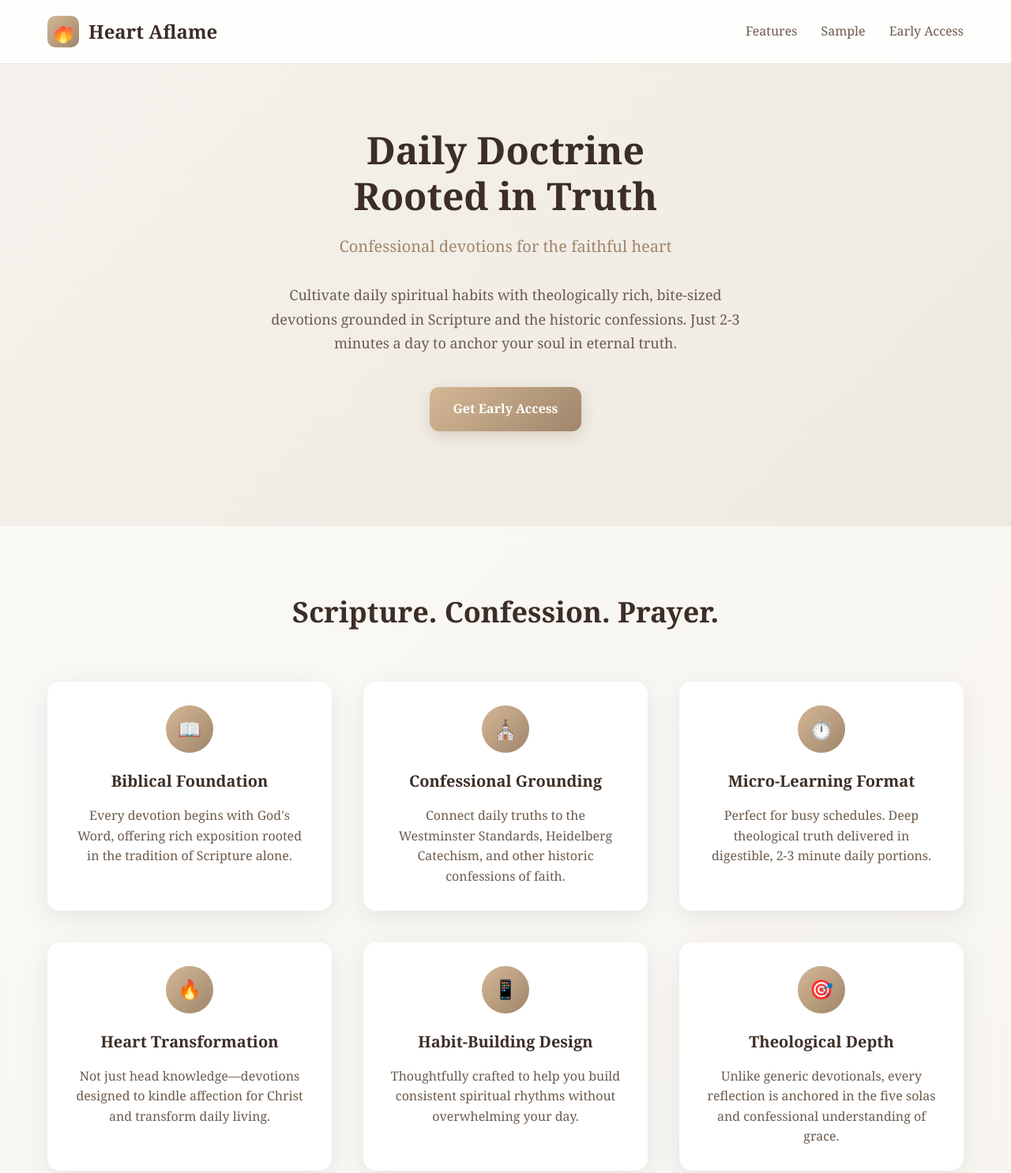
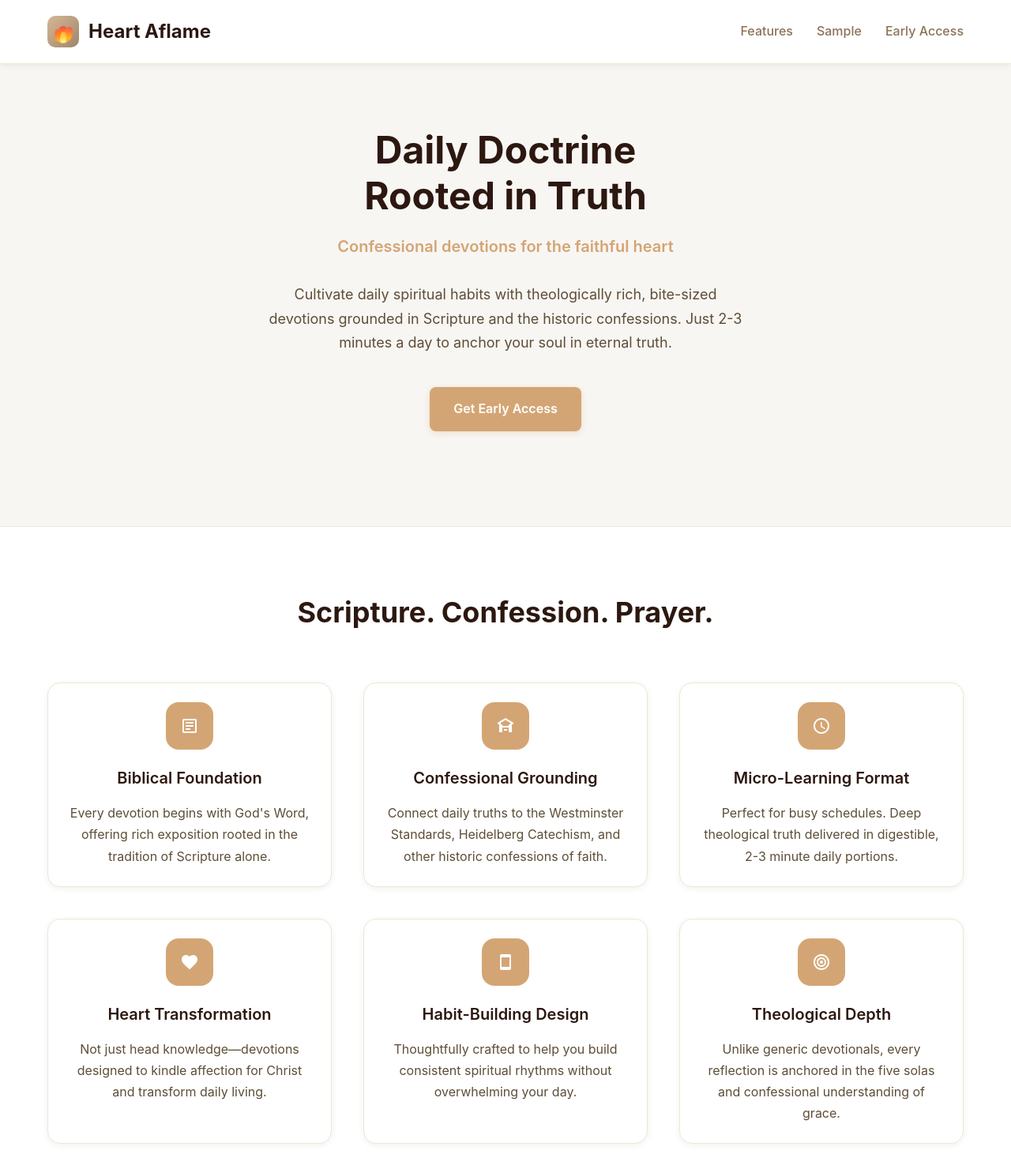
Before and after one commit to justinrolston/heart-aflame-web, a plain HTML site: page index.html in a window 1280 px wide. Shown: the top 1485 px of the page at 79% size. Drawn offline with Linux system fonts and the light colour scheme.

```diff
--- a/index.html
+++ b/index.html
@@ -5,6 +5,18 @@
     <meta name="viewport" content="width=device-width, initial-scale=1.0">
     <title>Heart Aflame - Confessional Devotional App</title>
     <style>
+        :root {
+            --bg-primary: #F8F6F3;
+            --bg-card: #FFFFFF;
+            --text-primary: #2C1810;
+            --text-secondary: #5D4E37;
+            --text-accent: #8B7355;
+            --text-muted: #9B8B7A;
+            --border-light: #F0E6D2;
+            --border-accent: #D4A574;
+            --quote-bg: #FDFCFA;
+        }
+
         * {
             margin: 0;
             padding: 0;
@@ -12,10 +24,10 @@
         }
 
         body {
-            font-family: 'Georgia', serif;
+            font-family: -apple-system, BlinkMacSystemFont, 'Segoe UI', 'Roboto', 'Oxygen', 'Ubuntu', 'Cantarell', 'Helvetica Neue', sans-serif;
             line-height: 1.6;
-            color: #3c2e26;
-            background: linear-gradient(135deg, #f5f2ed 0%, #e8e0d1 100%);
+            color: var(--text-primary);
+            background: var(--bg-primary);
             min-height: 100vh;
         }
 
@@ -28,12 +40,12 @@
         /* Header */
         .header {
             padding: 20px 0;
-            background: rgba(255, 255, 255, 0.9);
-            backdrop-filter: blur(10px);
-            border-bottom: 1px solid rgba(160, 133, 107, 0.2);
+            background: var(--bg-card);
+            border-bottom: 1px solid var(--border-light);
             position: sticky;
             top: 0;
             z-index: 100;
+            box-shadow: 0 2px 8px rgba(0,0,0,0.06);
         }
 
         .nav {
@@ -113,8 +125,8 @@
 
         .logo-text {
             font-size: 24px;
-            font-weight: bold;
-            color: #3c2e26;
+            font-weight: 700;
+            color: var(--text-primary);
         }
 
         .nav-links {
@@ -125,13 +137,13 @@
 
         .nav-links a {
             text-decoration: none;
-            color: #6b5b4d;
+            color: var(--text-accent);
             font-weight: 500;
             transition: color 0.3s ease;
         }
 
         .nav-links a:hover {
-            color: #a0856b;
+            color: var(--border-accent);
         }
 
         /* Hero Section */
@@ -142,22 +154,22 @@
 
         .hero h1 {
             font-size: 48px;
-            font-weight: bold;
+            font-weight: 700;
             margin-bottom: 20px;
-            color: #3c2e26;
+            color: var(--text-primary);
             line-height: 1.2;
         }
 
         .hero .subtitle {
             font-size: 20px;
-            color: #a0856b;
+            color: var(--border-accent);
             margin-bottom: 30px;
-            font-weight: 500;
+            font-weight: 600;
         }
 
         .hero .description {
             font-size: 18px;
-            color: #6b5b4d;
+            color: var(--text-secondary);
             max-width: 600px;
             margin: 0 auto 40px;
             line-height: 1.7;
@@ -165,15 +177,15 @@
 
         .cta-button {
             display: inline-block;
-            background: linear-gradient(135deg, #d4b896 0%, #a0856b 100%);
+            background: var(--border-accent);
             color: white;
             padding: 15px 30px;
-            border-radius: 12px;
+            border-radius: 8px;
             text-decoration: none;
             font-weight: 600;
             font-size: 16px;
             transition: transform 0.3s ease, box-shadow 0.3s ease;
-            box-shadow: 0 6px 20px rgba(160, 133, 107, 0.3);
+            box-shadow: 0 2px 8px rgba(212, 165, 116, 0.3);
         }
 
         .cta-button:hover {
@@ -184,15 +196,21 @@
         /* Features Section */
         .features {
             padding: 80px 0;
-            background: rgba(255, 255, 255, 0.6);
-            backdrop-filter: blur(10px);
+            background: var(--bg-card);
+            border-top: 1px solid var(--border-light);
+            border-bottom: 1px solid var(--border-light);
+        }
+
+        .section-header {
+            text-align: center;
+            margin-bottom: 60px;
         }
 
         .features h2 {
-            text-align: center;
             font-size: 36px;
-            margin-bottom: 60px;
-            color: #3c2e26;
+            color: var(--text-primary);
+            font-weight: 700;
+            margin: 0;
         }
 
         .features-grid {
@@ -202,12 +220,13 @@
         }
 
         .feature-card {
-            background: white;
-            padding: 30px;
+            background: var(--bg-card);
+            padding: 24px;
             border-radius: 16px;
-            box-shadow: 0 8px 32px rgba(0,0,0,0.08);
+            border: 1px solid var(--border-light);
+            box-shadow: 0 2px 8px rgba(0,0,0,0.06);
             text-align: center;
-            transition: transform 0.3s ease;
+            transition: transform 0.3s ease, box-shadow 0.3s ease;
         }
 
         .feature-card:hover {
@@ -217,25 +236,25 @@
         .feature-icon {
             width: 60px;
             height: 60px;
-            background: linear-gradient(135deg, #d4b896 0%, #a0856b 100%);
-            border-radius: 50%;
+            background: var(--border-accent);
+            border-radius: 16px;
             display: flex;
             align-items: center;
             justify-content: center;
             margin: 0 auto 20px;
-            font-size: 24px;
             color: white;
         }
 
         .feature-card h3 {
             font-size: 20px;
             margin-bottom: 15px;
-            color: #3c2e26;
+            color: var(--text-primary);
+            font-weight: 600;
         }
 
         .feature-card p {
-            color: #6b5b4d;
-            line-height: 1.6;
+            color: var(--text-secondary);
+            line-height: 1.7;
         }
 
         /* Sample Devotion */
@@ -244,67 +263,70 @@
         }
 
         .sample h2 {
-            text-align: center;
             font-size: 36px;
-            margin-bottom: 60px;
-            color: #3c2e26;
+            color: var(--text-primary);
+            font-weight: 700;
+            margin: 0;
         }
 
         .devotion-card {
             max-width: 700px;
             margin: 0 auto;
-            background: white;
-            padding: 40px;
-            border-radius: 20px;
-            box-shadow: 0 12px 40px rgba(0,0,0,0.1);
-            border-left: 6px solid #a0856b;
+            background: var(--bg-card);
+            padding: 24px;
+            border-radius: 16px;
+            border: 1px solid var(--border-light);
+            box-shadow: 0 2px 8px rgba(0,0,0,0.06);
+            border-left: 4px solid var(--border-accent);
         }
 
         .devotion-title {
             font-size: 24px;
-            font-weight: bold;
-            color: #3c2e26;
+            font-weight: 700;
+            color: var(--text-primary);
             margin-bottom: 20px;
         }
 
         .scripture {
-            background: linear-gradient(135deg, #f5f2ed 0%, #e8e0d1 100%);
+            background: var(--quote-bg);
             padding: 20px;
             border-radius: 12px;
             margin-bottom: 25px;
             font-style: italic;
-            color: #6b5b4d;
-            border-left: 4px solid #d4b896;
+            color: var(--text-secondary);
+            border-left: 4px solid var(--border-accent);
         }
 
         .reflection {
-            color: #6b5b4d;
+            color: var(--text-secondary);
             line-height: 1.7;
             margin-bottom: 25px;
         }
 
         .confessional {
-            background: rgba(212, 184, 150, 0.15);
+            background: var(--quote-bg);
             padding: 20px;
             border-radius: 12px;
             margin-bottom: 25px;
             font-style: italic;
-            color: #6b5b4d;
+            color: var(--text-secondary);
+            border-left: 4px solid var(--border-accent);
         }
 
         .prayer {
-            color: #a0856b;
+            color: var(--text-accent);
             font-weight: 500;
             text-align: center;
             padding: 20px;
-            background: rgba(255, 255, 255, 0.8);
+            background: var(--quote-bg);
             border-radius: 12px;
+            border-left: 4px solid var(--border-accent);
         }
 
         /* Email Signup */
         .signup {
             padding: 80px 0;
-            background: linear-gradient(135deg, #3c2e26 0%, #6b5b4d 100%);
+            background: var(--text-primary);
             color: white;
             text-align: center;
         }
@@ -336,7 +358,7 @@
         }
 
         .email-button {
-            background: linear-gradient(135deg, #d4b896 0%, #a0856b 100%);
+            background: var(--border-accent);
             color: white;
             padding: 15px 25px;
             border: none;
@@ -353,9 +375,10 @@
         /* Footer */
         .footer {
             padding: 40px 0;
-            background: rgba(255, 255, 255, 0.9);
+            background: var(--bg-card);
             text-align: center;
-            color: #6b5b4d;
+            color: var(--text-accent);
+            border-top: 1px solid var(--border-light);
         }
 
         /* Responsive */
@@ -421,35 +444,66 @@
 
         <section class="features" id="features">
             <div class="container">
-                <h2>Scripture. Confession. Prayer.</h2>
+                <div class="section-header">
+                    <h2>Scripture. Confession. Prayer.</h2>
+                </div>
                 <div class="features-grid">
                     <div class="feature-card">
-                        <div class="feature-icon">📖</div>
+                        <div class="feature-icon">
+                            <svg width="24" height="24" viewBox="0 0 24 24" fill="none" xmlns="http://www.w3.org/2000/svg">
+                                <path d="M19 3H5C3.89 3 3 3.89 3 5V19C3 20.11 3.89 21 5 21H19C20.11 21 21 20.11 21 19V5C21 3.89 20.11 3 19 3ZM19 19H5V5H19V19Z" fill="currentColor"/>
+                                <path d="M7 7H17V9H7V7ZM7 11H17V13H7V11ZM7 15H13V17H7V15Z" fill="currentColor"/>
+                            </svg>
+                        </div>
                         <h3>Biblical Foundation</h3>
                         <p>Every devotion begins with God's Word, offering rich exposition rooted in the tradition of Scripture alone.</p>
                     </div>
                     <div class="feature-card">
-                        <div class="feature-icon">⛪</div>
+                        <div class="feature-icon">
+                            <svg width="24" height="24" viewBox="0 0 24 24" fill="none" xmlns="http://www.w3.org/2000/svg">
+                                <path d="M12 2L22 8V10H20V20H16V14H8V20H4V10H2V8L12 2ZM12 4.5L6 8V10H8V12H16V10H18V8L12 4.5ZM10 16H14V18H10V16Z" fill="currentColor"/>
+                            </svg>
+                        </div>
                         <h3>Confessional Grounding</h3>
                         <p>Connect daily truths to the Westminster Standards, Heidelberg Catechism, and other historic confessions of faith.</p>
                     </div>
                     <div class="feature-card">
-                        <div class="feature-icon">⏱️</div>
+                        <div class="feature-icon">
+                            <svg width="24" height="24" viewBox="0 0 24 24" fill="none" xmlns="http://www.w3.org/2000/svg">
+                                <path d="M12 2C6.48 2 2 6.48 2 12C2 17.52 6.48 22 12 22C17.52 22 22 17.52 22 12C22 6.48 17.52 2 12 2ZM12 20C7.59 20 4 16.41 4 12C4 7.59 7.59 4 12 4C16.41 4 20 7.59 20 12C20 16.41 16.41 20 12 20Z" fill="currentColor"/>
+                                <path d="M12.5 7H11V13L16.25 16.15L17 14.92L12.5 12.25V7Z" fill="currentColor"/>
+                            </svg>
+                        </div>
                         <h3>Micro-Learning Format</h3>
                         <p>Perfect for busy schedules. Deep theological truth delivered in digestible, 2-3 minute daily portions.</p>
                     </div>
                     <div class="feature-card">
-                        <div class="feature-icon">🔥</div>
+                        <div class="feature-icon">
+                            <svg width="24" height="24" viewBox="0 0 24 24" fill="none" xmlns="http://www.w3.org/2000/svg">
+                                <path d="M12 21.35L10.55 20.03C5.4 15.36 2 12.27 2 8.5C2 5.41 4.42 3 7.5 3C9.24 3 10.91 3.81 12 5.08C13.09 3.81 14.76 3 16.5 3C19.58 3 22 5.41 22 8.5C22 12.27 18.6 15.36 13.45 20.03L12 21.35Z" fill="currentColor"/>
+                            </svg>
+                        </div>
                         <h3>Heart Transformation</h3>
                         <p>Not just head knowledge—devotions designed to kindle affection for Christ and transform daily living.</p>
                     </div>
                     <div class="feature-card">
-                        <div class="feature-icon">📱</div>
+                        <div class="feature-icon">
+                            <svg width="24" height="24" viewBox="0 0 24 24" fill="none" xmlns="http://www.w3.org/2000/svg">
+                                <path d="M17 2H7C5.89 2 5 2.89 5 4V20C5 21.11 5.89 22 7 22H17C18.11 22 19 21.11 19 20V4C19 2.89 18.11 2 17 2ZM17 18H7V6H17V18Z" fill="currentColor"/>
+                                <circle cx="12" cy="19" r="1" fill="currentColor"/>
+                            </svg>
+                        </div>
                         <h3>Habit-Building Design</h3>
                         <p>Thoughtfully crafted to help you build consistent spiritual rhythms without overwhelming your day.</p>
                     </div>
                     <div class="feature-card">
-                        <div class="feature-icon">🎯</div>
+                        <div class="feature-icon">
+                            <svg width="24" height="24" viewBox="0 0 24 24" fill="none" xmlns="http://www.w3.org/2000/svg">
+                                <path d="M12 2C6.48 2 2 6.48 2 12C2 17.52 6.48 22 12 22C17.52 22 22 17.52 22 12C22 6.48 17.52 2 12 2ZM12 20C7.59 20 4 16.41 4 12C4 7.59 7.59 4 12 4C16.41 4 20 7.59 20 12C20 16.41 16.41 20 12 20Z" fill="currentColor"/>
+                                <path d="M12 6C8.69 6 6 8.69 6 12C6 15.31 8.69 18 12 18C15.31 18 18 15.31 18 12C18 8.69 15.31 6 12 6ZM12 16C9.79 16 8 14.21 8 12C8 9.79 9.79 8 12 8C14.21 8 16 9.79 16 12C16 14.21 14.21 16 12 16Z" fill="currentColor"/>
+                                <circle cx="12" cy="12" r="2" fill="currentColor"/>
+                            </svg>
+                        </div>
                         <h3>Theological Depth</h3>
                         <p>Unlike generic devotionals, every reflection is anchored in the five solas and confessional understanding of grace.</p>
                     </div>
@@ -459,7 +513,9 @@
 
         <section class="sample" id="sample">
             <div class="container">
-                <h2>Sample Devotion</h2>
+                <div class="section-header">
+                    <h2>Sample Devotion</h2>
+                </div>
                 <div class="devotion-card">
                     <div class="devotion-title">Christ, Our Only Comfort</div>
 
```
Also changed, not shown: 2 other files.
